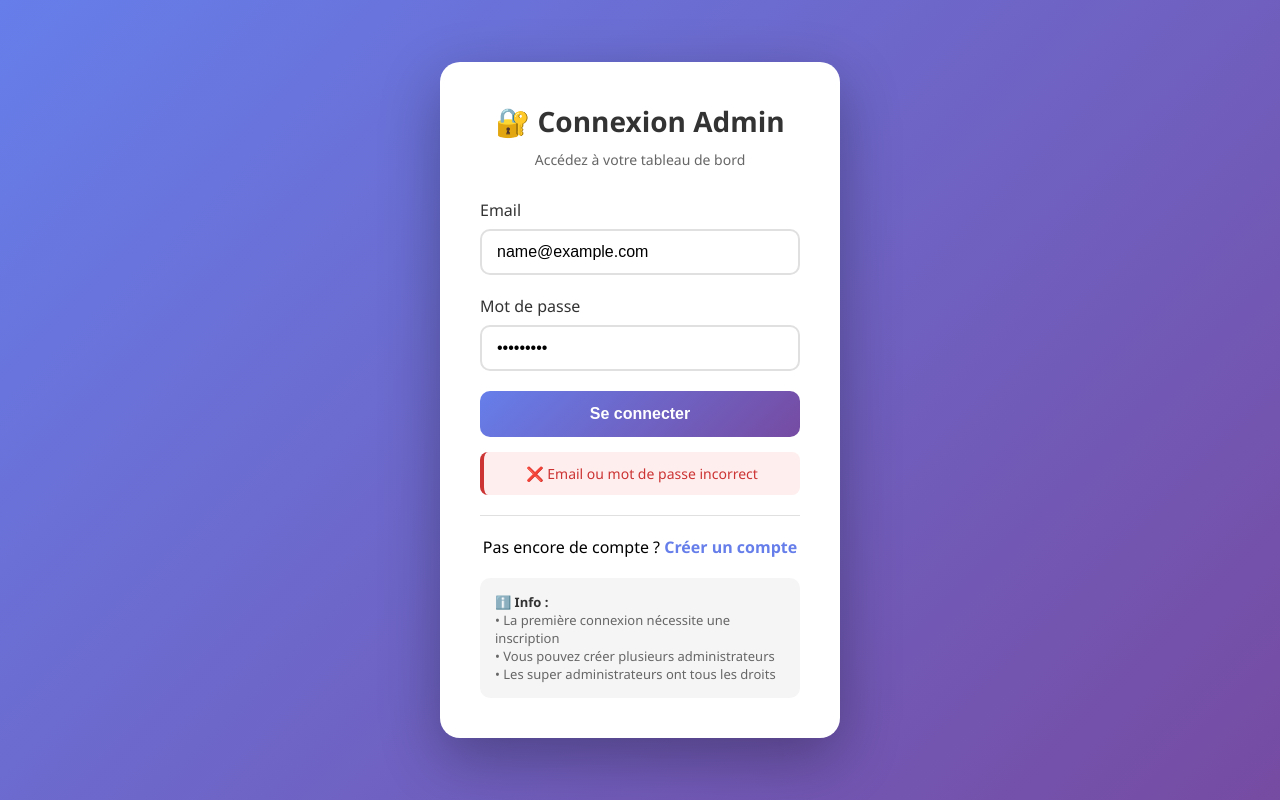
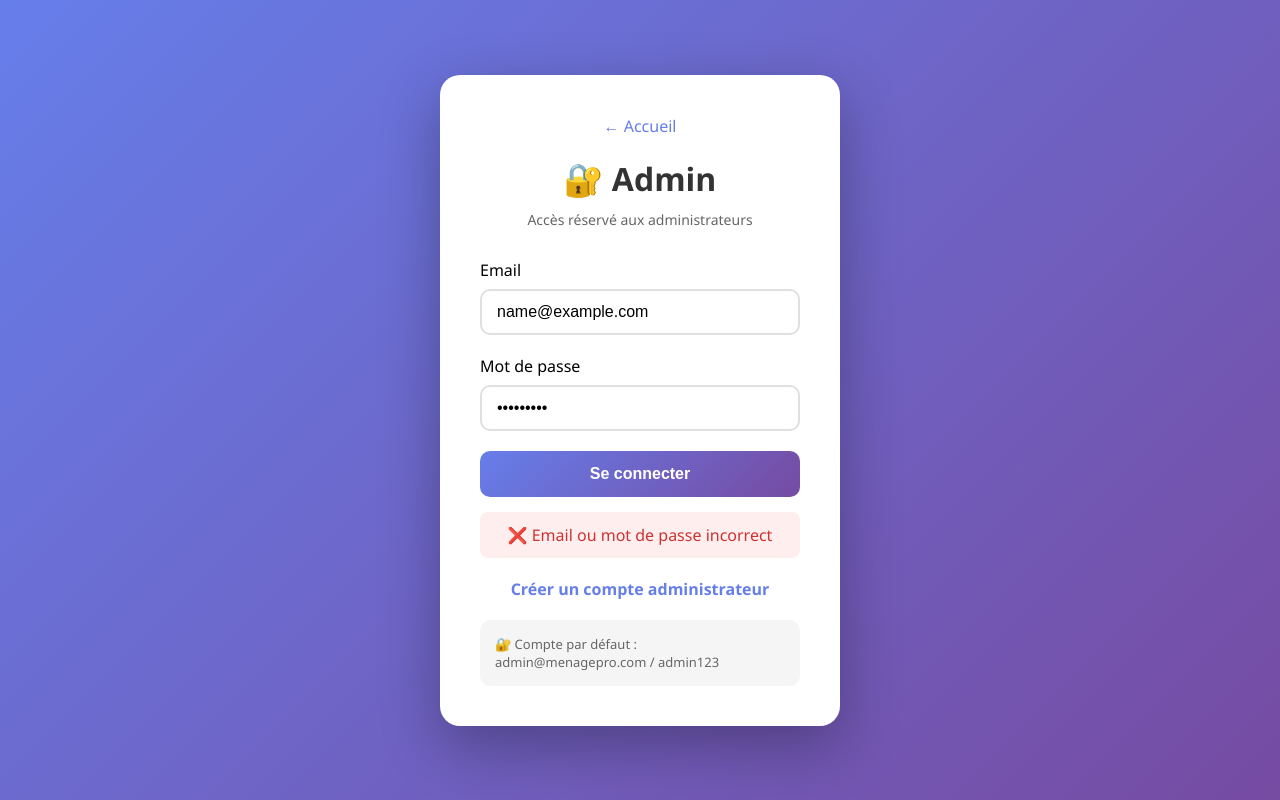
Before and after one commit to Maxmax237/nouveau-menage, a website: page login.html in a window 1280 px wide. Both pictures are taken after typing "name@example.com", "Sample123" into the empty fields and a click on the button "Se connecter". Drawn offline with Linux system fonts and the light colour scheme.

Commit message:
Update login page title and structure

```diff
--- a/login.html
+++ b/login.html
@@ -3,24 +3,18 @@
 <head>
     <meta charset="UTF-8">
     <meta name="viewport" content="width=device-width, initial-scale=1.0">
-    <title>MenagePro - Connexion Admin</title>
+    <title>MenagePro - Admin Login</title>
     <style>
-        * {
-            margin: 0;
-            padding: 0;
-            box-sizing: border-box;
-        }
-
+        * { margin: 0; padding: 0; box-sizing: border-box; }
         body {
             background: linear-gradient(135deg, #667eea 0%, #764ba2 100%);
             min-height: 100vh;
             display: flex;
             align-items: center;
             justify-content: center;
-            font-family: 'Segoe UI', Tahoma, Geneva, Verdana, sans-serif;
+            font-family: 'Segoe UI', sans-serif;
             padding: 20px;
         }
-
         .login-container {
             background: white;
             border-radius: 20px;
@@ -28,60 +22,21 @@
             width: 100%;
             max-width: 400px;
             box-shadow: 0 20px 60px rgba(0,0,0,0.3);
-            animation: slideIn 0.5s ease-out;
         }
-
-        @keyframes slideIn {
-            from {
-                opacity: 0;
-                transform: translateY(-30px);
-            }
-            to {
-                opacity: 1;
-                transform: translateY(0);
-            }
-        }
-
-        h1 {
-            text-align: center;
-            color: #333;
-            margin-bottom: 10px;
-            font-size: 28px;
-        }
-
-        .subtitle {
-            text-align: center;
-            color: #666;
-            margin-bottom: 30px;
-            font-size: 14px;
-        }
-
-        .form-group {
-            margin-bottom: 20px;
-        }
-
-        label {
-            display: block;
-            margin-bottom: 8px;
-            color: #333;
-            font-weight: 500;
-        }
-
+        .back-home { text-align: center; margin-bottom: 20px; }
+        .back-home a { color: #667eea; text-decoration: none; }
+        h1 { text-align: center; color: #333; margin-bottom: 10px; }
+        .subtitle { text-align: center; color: #666; margin-bottom: 30px; font-size: 14px; }
+        .form-group { margin-bottom: 20px; }
+        label { display: block; margin-bottom: 8px; font-weight: 500; }
         input {
             width: 100%;
             padding: 12px 15px;
             border: 2px solid #e0e0e0;
             border-radius: 10px;
             font-size: 16px;
-            transition: all 0.3s;
         }
-
-        input:focus {
-            outline: none;
-            border-color: #667eea;
-            box-shadow: 0 0 0 3px rgba(102, 126, 234, 0.1);
-        }
-
+        input:focus { outline: none; border-color: #667eea; }
         button {
             width: 100%;
             padding: 14px;
@@ -92,158 +47,57 @@
             font-size: 16px;
             font-weight: 600;
             cursor: pointer;
-            transition: transform 0.2s, box-shadow 0.2s;
         }
-
-        button:hover {
-            transform: translateY(-2px);
-            box-shadow: 0 5px 20px rgba(102, 126, 234, 0.4);
-        }
-
-        .message {
-            margin-top: 15px;
-            padding: 12px;
-            border-radius: 8px;
-            text-align: center;
-            font-size: 14px;
-            display: none;
-        }
-
-        .error {
-            background: #fee;
-            color: #c33;
-            border-left: 4px solid #c33;
-        }
-
-        .success {
-            background: #efe;
-            color: #3c3;
-            border-left: 4px solid #3c3;
-        }
-
-        .register-link {
-            text-align: center;
-            margin-top: 20px;
-            padding-top: 20px;
-            border-top: 1px solid #e0e0e0;
-        }
-
-        .register-link a {
-            color: #667eea;
-            text-decoration: none;
-            font-weight: 600;
-        }
-
-        .register-link a:hover {
-            text-decoration: underline;
-        }
-
-        .demo-info {
-            margin-top: 20px;
-            padding: 15px;
-            background: #f5f5f5;
-            border-radius: 10px;
-            font-size: 13px;
-            color: #666;
-        }
-
-        .demo-info strong {
-            color: #333;
-        }
+        .message { margin-top: 15px; padding: 12px; border-radius: 8px; text-align: center; display: none; }
+        .error { background: #fee; color: #c33; }
+        .success { background: #efe; color: #3c3; }
+        .register-link { text-align: center; margin-top: 20px; }
+        .register-link a { color: #667eea; text-decoration: none; font-weight: 600; }
+        .info { margin-top: 20px; padding: 15px; background: #f5f5f5; border-radius: 10px; font-size: 13px; color: #666; }
     </style>
 </head>
 <body>
     <div class="login-container">
-        <h1>🔐 Connexion Admin</h1>
-        <div class="subtitle">Accédez à votre tableau de bord</div>
-
+        <div class="back-home"><a href="../index.html">← Accueil</a></div>
+        <h1>🔐 Admin</h1>
+        <div class="subtitle">Accès réservé aux administrateurs</div>
         <form id="loginForm">
-            <div class="form-group">
-                <label>Email</label>
-                <input type="email" id="email" placeholder="admin@exemple.com" required>
-            </div>
-
-            <div class="form-group">
-                <label>Mot de passe</label>
-                <input type="password" id="password" placeholder="Votre mot de passe" required>
-            </div>
-
+            <div class="form-group"><label>Email</label><input type="email" id="email" required></div>
+            <div class="form-group"><label>Mot de passe</label><input type="password" id="password" required></div>
             <button type="submit">Se connecter</button>
         </form>
-
         <div id="message" class="message"></div>
-
-        <div class="register-link">
-            Pas encore de compte ? <a href="register.html">Créer un compte</a>
-        </div>
-
-        <div class="demo-info">
-            <strong>ℹ️ Info :</strong><br>
-            • La première connexion nécessite une inscription<br>
-            • Vous pouvez créer plusieurs administrateurs<br>
-            • Les super administrateurs ont tous les droits
-        </div>
+        <div class="register-link"><a href="register.html">Créer un compte administrateur</a></div>
+        <div class="info">🔐 Compte par défaut : admin@menagepro.com / admin123</div>
     </div>
-
     <script>
+        function initDefaultAdmin() {
+            let admins = JSON.parse(localStorage.getItem('menagepro_admins') || '[]');
+            if (admins.length === 0) {
+                admins.push({ id: 1, fullName: "Super Admin", email: "admin@menagepro.com", password: "admin123", role: "super_admin", status: "active", createdAt: new Date().toISOString() });
+                localStorage.setItem('menagepro_admins', JSON.stringify(admins));
+            }
+        }
+        initDefaultAdmin();
         document.getElementById('loginForm').addEventListener('submit', (e) => {
             e.preventDefault();
-
             const email = document.getElementById('email').value.trim();
             const password = document.getElementById('password').value;
-            const messageDiv = document.getElementById('message');
-
-            if (!email || !password) {
-                showMessage('Veuillez remplir tous les champs', 'error');
-                return;
-            }
-
-            // Récupérer les admins
             let admins = JSON.parse(localStorage.getItem('menagepro_admins') || '[]');
-
-            // Chercher l'admin
             const admin = admins.find(a => a.email === email && a.password === password);
-
             if (admin) {
-                if (admin.status === 'inactive') {
-                    showMessage('❌ Votre compte est désactivé. Contactez l\'administrateur.', 'error');
-                    return;
-                }
-
-                // Connecter l'admin
-                sessionStorage.setItem('menagepro_current_admin', JSON.stringify({
-                    id: admin.id,
-                    fullName: admin.fullName,
-                    email: admin.email,
-                    role: admin.role
-                }));
-
-                showMessage('✅ Connexion réussie ! Redirection...', 'success');
-
-                setTimeout(() => {
-                    window.location.href = 'admin-dashboard.html';
-                }, 1000);
+                sessionStorage.setItem('menagepro_current_admin', JSON.stringify(admin));
+                document.getElementById('message').className = 'message success';
+                document.getElementById('message').style.display = 'block';
+                document.getElementById('message').textContent = '✅ Connexion réussie !';
+                setTimeout(() => window.location.href = 'dashboard.html', 1000);
             } else {
-                showMessage('❌ Email ou mot de passe incorrect', 'error');
+                document.getElementById('message').className = 'message error';
+                document.getElementById('message').style.display = 'block';
+                document.getElementById('message').textContent = '❌ Email ou mot de passe incorrect';
             }
         });
-
-        function showMessage(text, type) {
-            const messageDiv = document.getElementById('message');
-            messageDiv.textContent = text;
-            messageDiv.className = `message ${type}`;
-            messageDiv.style.display = 'block';
-
-            setTimeout(() => {
-                messageDiv.style.display = 'none';
-            }, 3000);
-        }
-
-        // Vérifier si déjà connecté
-        const currentAdmin = sessionStorage.getItem('menagepro_current_admin');
-        if (currentAdmin) {
-            window.location.href = 'admin-dashboard.html';
-        }
+        if (sessionStorage.getItem('menagepro_current_admin')) window.location.href = 'dashboard.html';
     </script>
 </body>
 </html>
```
